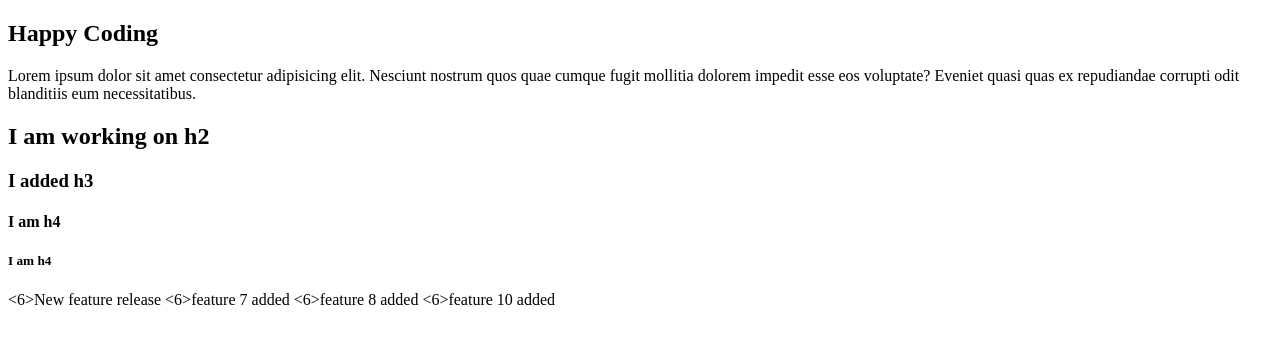
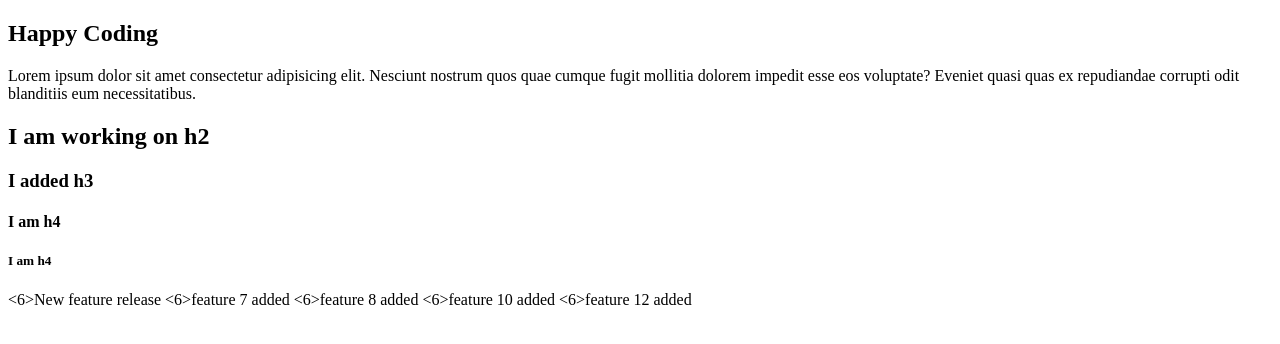
Before and after one commit to onesphereSolution/test, a plain HTML site: page index.html in a window 1280 px wide. Drawn offline with Linux system fonts and the light colour scheme.

Commit message:
Add feature 12

```diff
--- a/index.html
+++ b/index.html
@@ -17,5 +17,6 @@
  <6>feature 7 added</6>
   <6>feature 8 added</6>
     <6>feature 10 added</6>
+      <6>feature 12 added</6>
 </body>
 </html>
```
